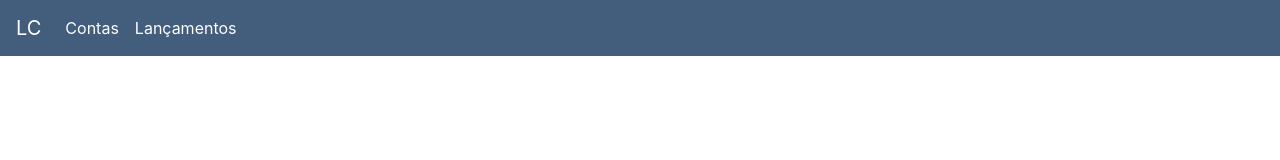
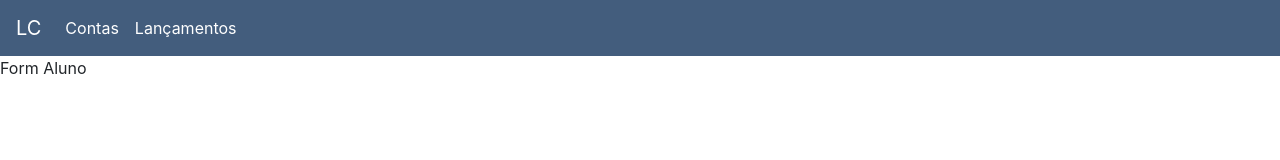
Before and after one commit to romulogomes/lancamentos, a React (Create React App) app: page /lancamentos/novo in a window 1280 px wide. Shown: the top 160 px of the page. Built offline with nearby package versions, Linux system fonts and the light colour scheme.

Commit message:
add route novo lancamento

```diff
--- a/src/App.tsx
+++ b/src/App.tsx
@@ -13,7 +13,8 @@ class App extends Component {
           <Header />
 
           <Route path="/lancamentos"            exact={true} component={ListLancamentos} />
-          <Route path="/lancamentos/edit/"                component={FormLancamentos} />
+          <Route path="/lancamentos/novo/"                   component={FormLancamentos} />
+          <Route path="/lancamentos/edit/:id"                component={FormLancamentos} />
         </div>
       </Router>
     );
```
